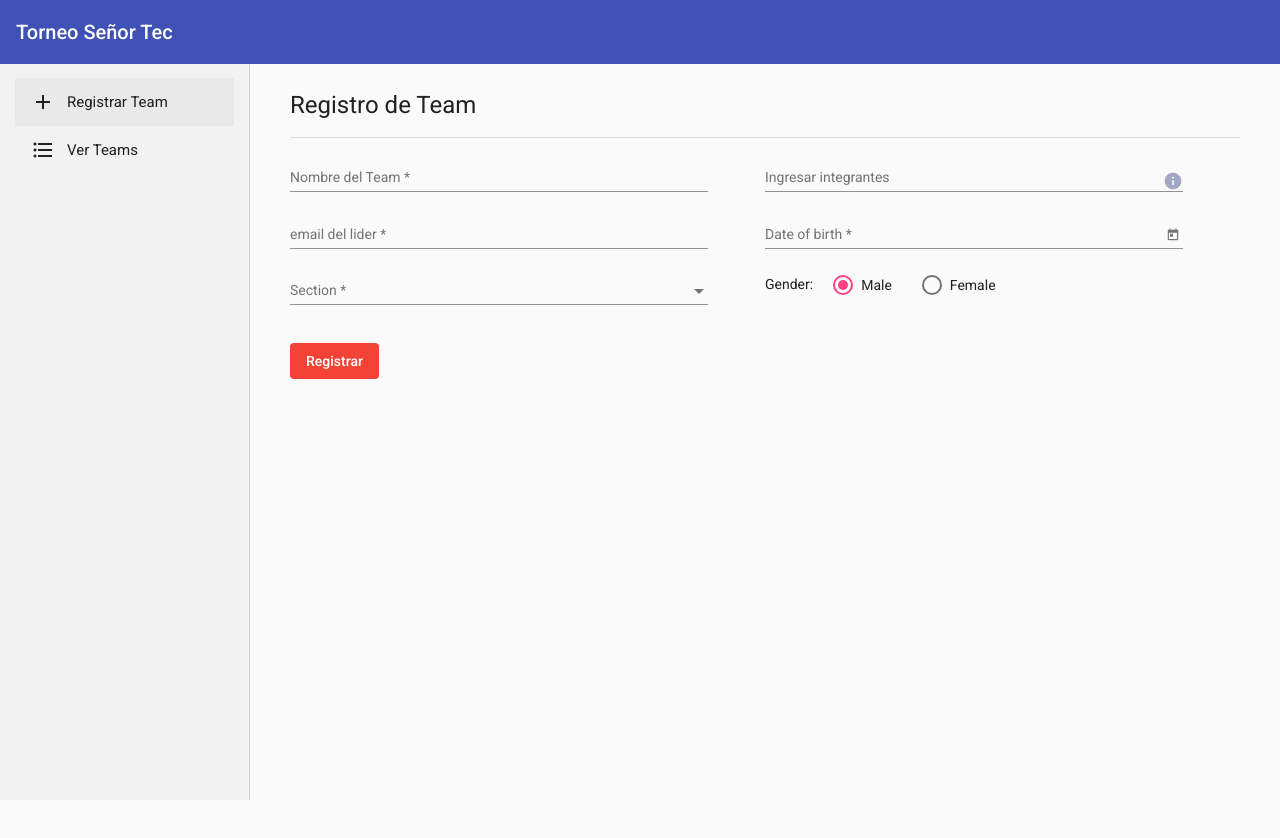
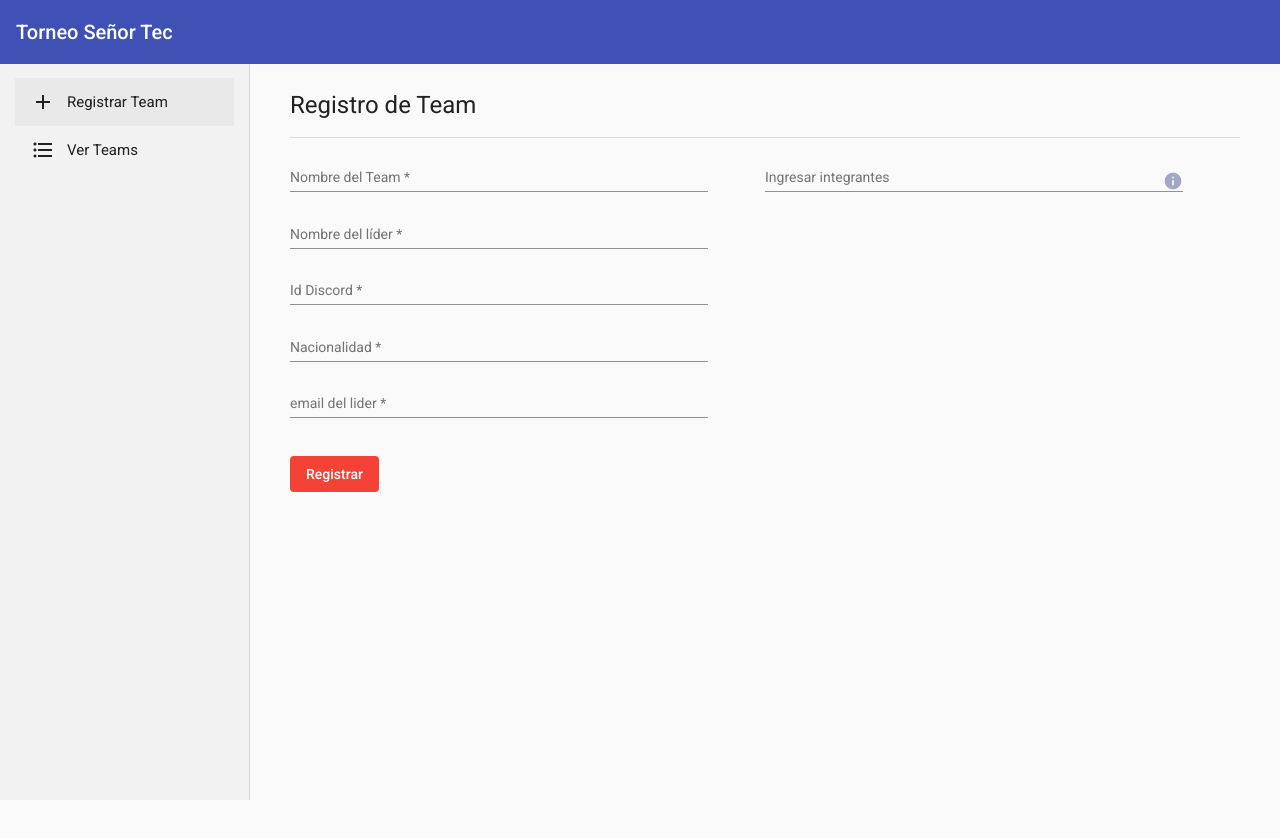
Before and after one commit to cesar32az/registro-teams, an Angular app: page /add-team in a window 1280 px wide. Shown: the top 838 px of the page. Built offline with nearby package versions, Linux system fonts and the light colour scheme.

Commit message:
agregados campos a componente add-team

```diff
--- a/angular.json
+++ b/angular.json
@@ -123,5 +123,8 @@
       }
     }
   },
-  "defaultProject": "registro-teams"
+  "defaultProject": "registro-teams",
+  "cli": {
+    "analytics": "3cd638e5-eed4-4da0-8e85-0c6a4bd3e608"
+  }
 }
--- a/src/app/app.component.html
+++ b/src/app/app.component.html
@@ -17,6 +17,7 @@
       <a mat-list-item routerLinkActive="active" routerLink="/teams-list">
         <mat-icon>format_list_bulleted</mat-icon> Ver Teams
       </a>
+
     </mat-nav-list>
   </mat-sidenav>
 
--- a/src/app/components/add-team/add-team.component.html
+++ b/src/app/components/add-team/add-team.component.html
@@ -10,11 +10,34 @@
 		<!-- Left block -->
 		<mat-card>
 			<div class="controlers-wrapper">
-        <!-- Name -->
+				<!-- Nombre team -->
 				<mat-form-field class="example-full-width">
 					<input matInput placeholder="Nombre del Team" formControlName="team_name">
 					<mat-error *ngIf="handleError('team_name', 'required')">
 						Campo obligatorio<strong> Nombre del team</strong>
+					</mat-error>
+				</mat-form-field>
+        <!-- nombre lider -->
+				<mat-form-field class="example-full-width">
+					<input matInput placeholder="Nombre del líder" formControlName="lider_name">
+					<mat-error *ngIf="handleError('lider_name', 'required')">
+						Campo obligarotio <strong>Nombre de líder</strong>
+					</mat-error>
+				</mat-form-field>
+
+        <!-- nacionalidad -->
+				<mat-form-field class="example-full-width">
+					<input matInput placeholder="Id Discord" formControlName="discord">
+					<mat-error *ngIf="handleError('discord', 'required')">
+						Campo obligarotio <strong>Id discord</strong>
+					</mat-error>
+				</mat-form-field>
+
+        <!-- nacionalidad -->
+				<mat-form-field class="example-full-width">
+					<input matInput placeholder="Nacionalidad" formControlName="nacion">
+					<mat-error *ngIf="handleError('nacion', 'required')">
+						Campo obligarotio <strong>Nacionalidad</strong>
 					</mat-error>
 				</mat-form-field>
 
@@ -26,7 +49,8 @@
 					</mat-error>
 				</mat-form-field>
 
-        <!-- Section -->
+
+				<!-- Section
         <mat-form-field>
           <mat-label>Section</mat-label>
           <mat-select [(value)]="selectable" formControlName="section">
@@ -36,7 +60,7 @@
           <mat-error *ngIf="handleError('section', 'required')">
             Sección requerida
           </mat-error>
-        </mat-form-field>
+        </mat-form-field>-->
 			</div>
 		</mat-card>
 
@@ -46,8 +70,8 @@
 				<!-- Add subjects -->
 				<mat-form-field class="multiple-items">
 					<mat-chip-list #chipList>
-            <mat-chip *ngFor="let subjectArray of subjectArray" [selectable]="selectable" [removable]="removable"
-              (removed)="remove(subjectArray)">
+						<mat-chip *ngFor="let subjectArray of subjectArray" [selectable]="selectable"
+							[removable]="removable" (removed)="remove(subjectArray)">
 							{{subjectArray.name}}
 							<mat-icon matChipRemove *ngIf="removable">cancel</mat-icon>
 						</mat-chip>
@@ -60,7 +84,7 @@
           </i>
 				</mat-form-field>
 
-        <!-- Date of birth -->
+				<!--Date
         <mat-form-field>
           <input matInput readonly [matDatepicker]="picker" placeholder="Date of birth" formControlName="dob"
             (dateChange)="formatDate($event)">
@@ -69,16 +93,17 @@
           <mat-error *ngIf="handleError('dob', 'required')">
             Date of birth is required
           </mat-error>
-        </mat-form-field>
+        </mat-form-field> -->
 
-        <!-- Gender -->
+				<!-- Genero
+
         <div class="misc-bottom-padding">
           <mat-label>Gender:</mat-label>
           <mat-radio-group aria-label="Select an option" formControlName="gender">
             <mat-radio-button value="Male">Male</mat-radio-button>
             <mat-radio-button value="Female">Female</mat-radio-button>
           </mat-radio-group>
-        </div>
+        </div>-->
 			</div>
 		</mat-card>
 
--- a/src/app/components/add-team/add-team.component.ts
+++ b/src/app/components/add-team/add-team.component.ts
@@ -42,7 +42,10 @@ export class AddTeamComponent implements OnInit {
   submitBookForm() {
     this.teamForm = this.fb.group({
       team_name: ['', [Validators.required]],
+      lider_name: ['', [Validators.required]],
       team_email: ['', [Validators.required]],
+      nacion: ['', [Validators.required]],
+      discord:['', [Validators.required]],
       section: ['', [Validators.required]],
       subjects: [this.subjectArray],
       dob: ['', [Validators.required]],
```
Also changed, not shown: .theia/settings.json (added), Gitpod.txt (added), 2 other files (tests, documents, lock files or other folders). Lines whose indentation alone changed are shown as unchanged.
